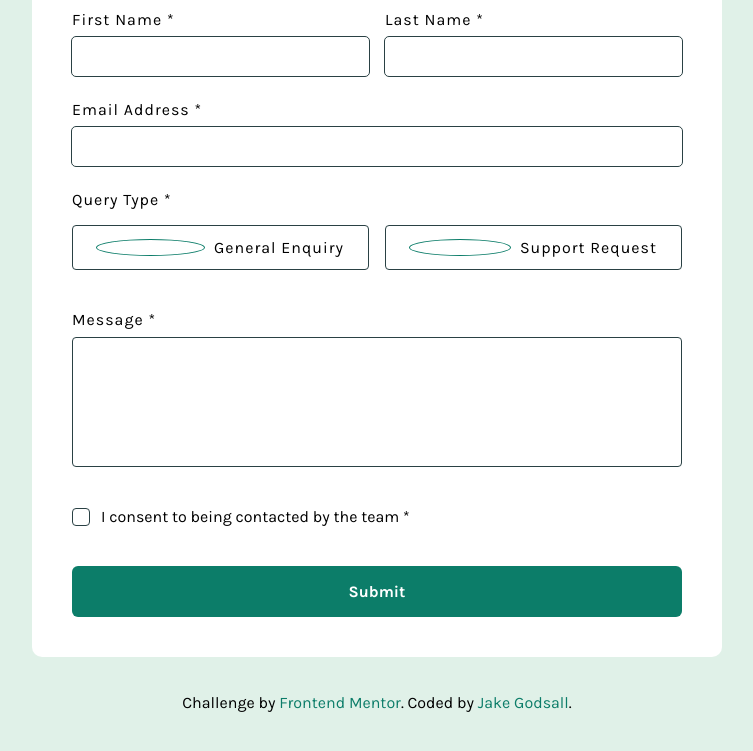
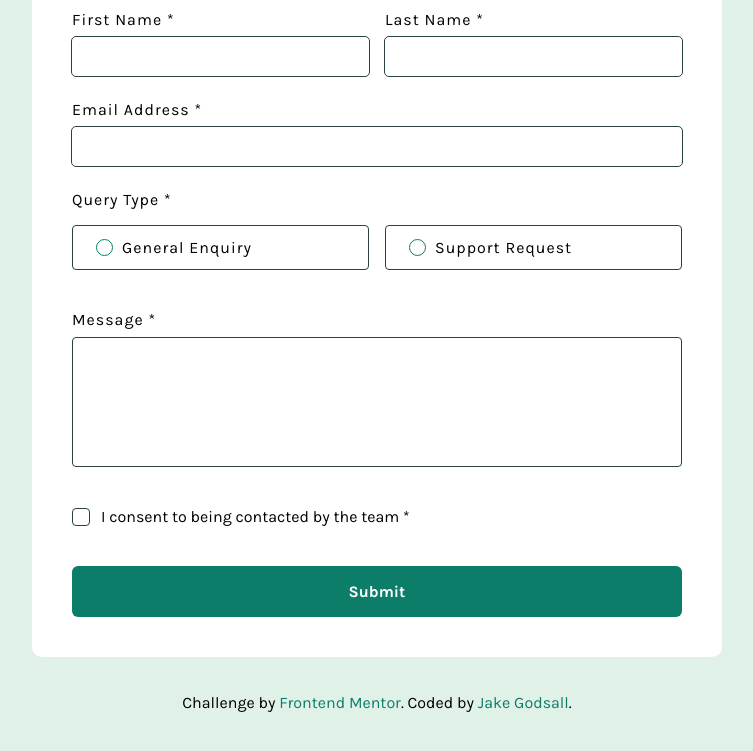
Before and after one commit to jakegodsall/fm-contact-form, a website with bundled scripts: page src/index.html in a window 1280 px wide. Shown: the part 139-890 px from the top of the page, without its empty margins (263-1016 px from the left). Built offline with nearby package versions, Linux system fonts and the light colour scheme.

Commit message:
fixed custom radio buttons from expanding at mobile viewport

```diff
--- a/src/styles/layout/_contact-form.scss
+++ b/src/styles/layout/_contact-form.scss
@@ -179,16 +179,13 @@
   }
 
   .formRadio__radios {
-    display: flex;
+    display: grid;
+    grid-template-columns: 1fr 1fr;
     gap: 1.6rem;
-
-    div {
-      flex: 1;
-    }
   }
 
   .formRadio {
-    div div {
+    &__div {
       padding-inline: 2.4rem;
     }
   }
```
Also changed, not shown: src/styles/main.css, 1 other file.
